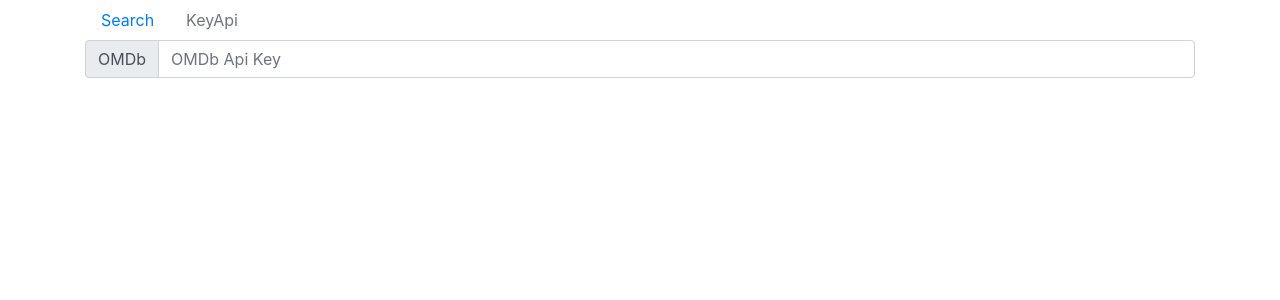
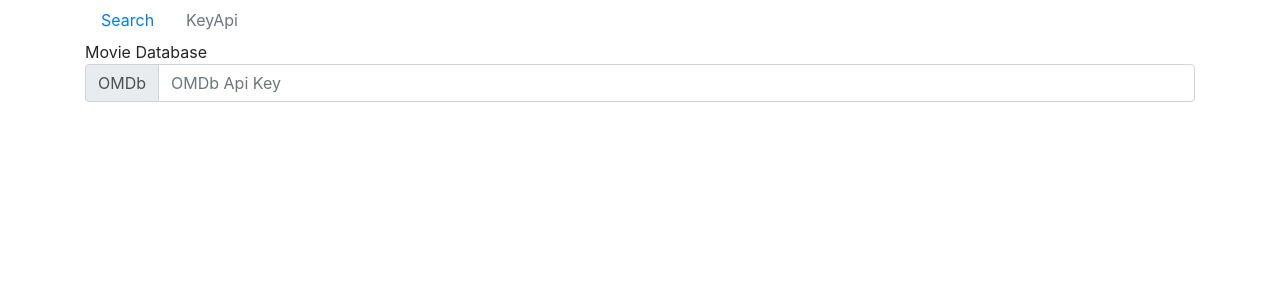
Before and after one commit to jorrigala/movie-info, an Angular app: page /keyapi in a window 1280 px wide. Shown: the top 300 px of the page. Built offline with nearby package versions, Linux system fonts and the light colour scheme.

Commit message:
US1000 : testing travis build

```diff
--- a/src/app/app.component.html
+++ b/src/app/app.component.html
@@ -10,5 +10,6 @@
 </div>
 
 <div class="container">
+    Movie Database
     <router-outlet></router-outlet>
 </div>
```
